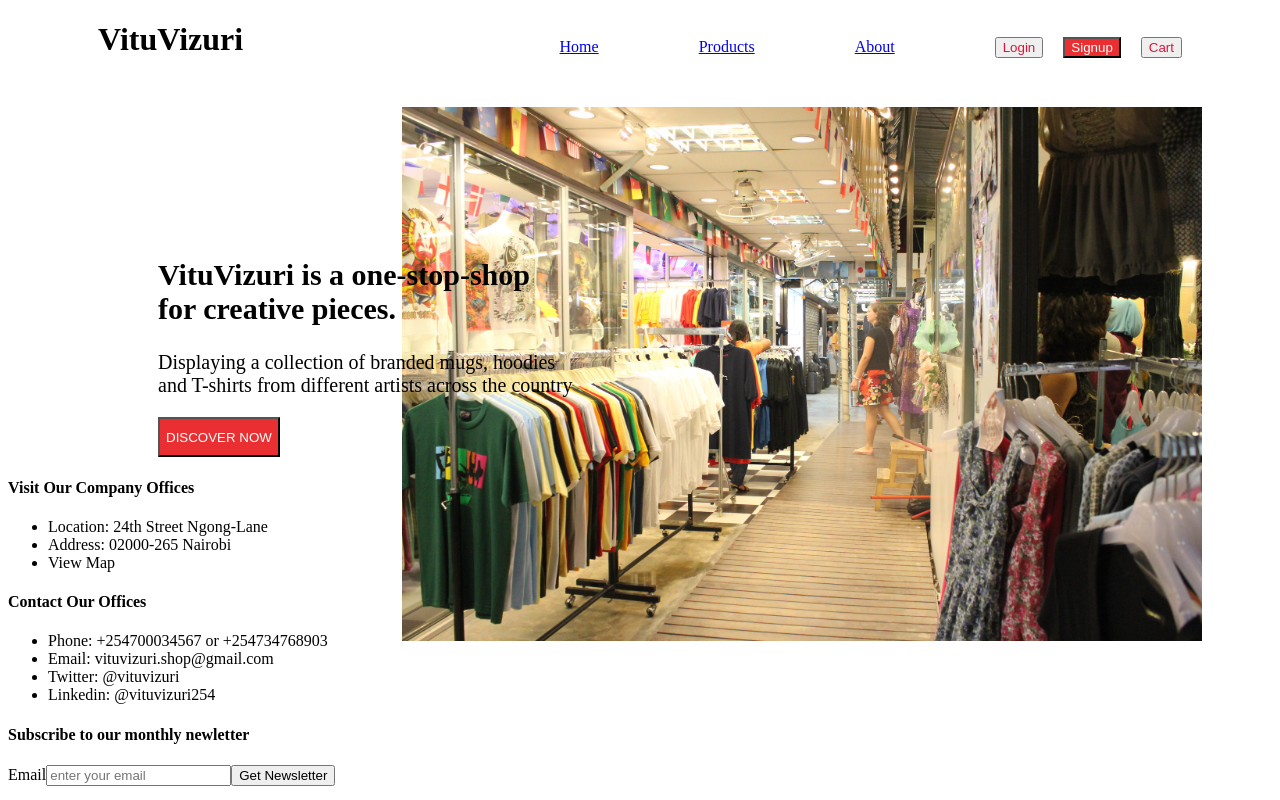
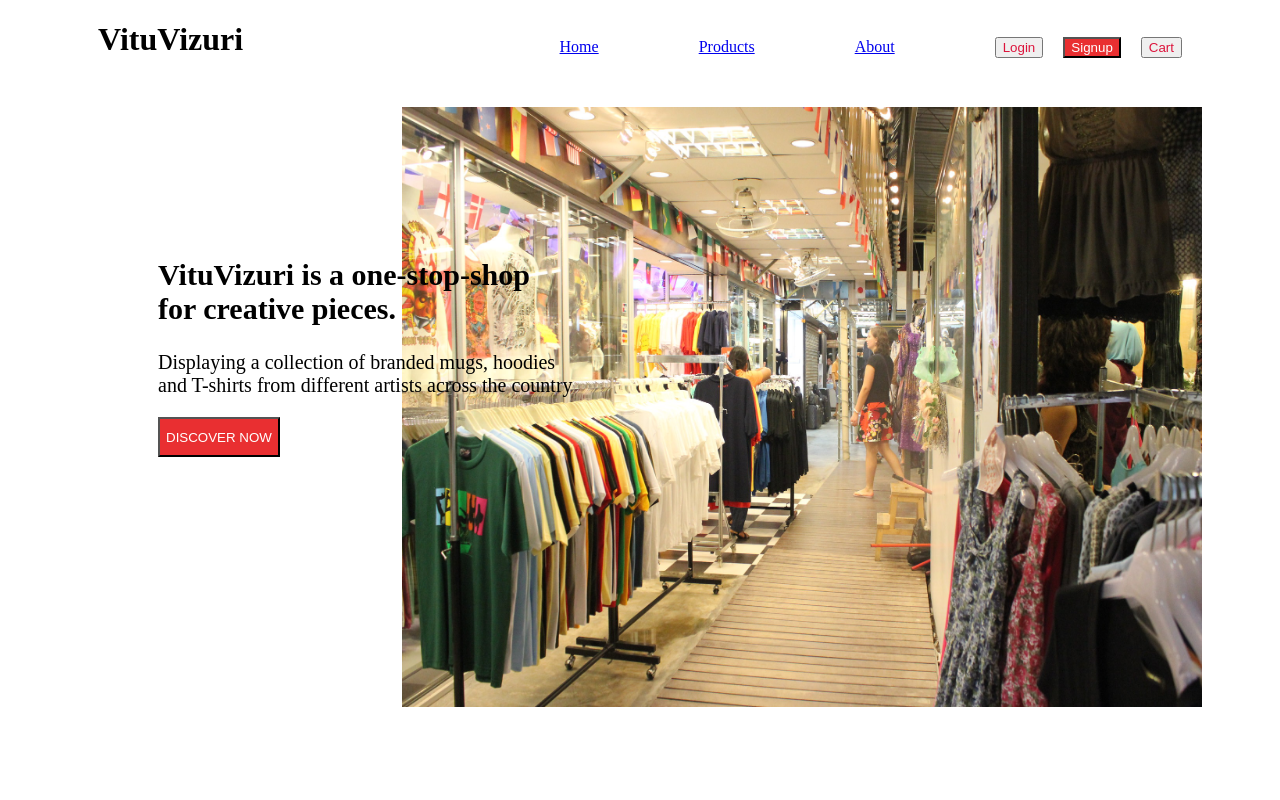
Before and after one commit to Monica-Macharia/vitu, a React (Create React App) app in the folder client/: page / in a window 1280 px wide. Built offline with nearby package versions, Linux system fonts and the light colour scheme.

Commit message:
polishing

```diff
--- a/client/src/App.css
+++ b/client/src/App.css
@@ -37,7 +37,7 @@
   }
 }
 /* body {
-  background-image: url("https://images.pexels.com/photos/1884584/pexels-photo-1884584.jpeg?auto=compress&cs=tinysrgb&w=600");
+  background-image: url("cover.jpg");
   background-size: 100%;
 } */
 nav.elements{
@@ -146,6 +146,7 @@ img.hoodie1{
 }
 img.profile{
   width: 800px;
+  height: 600px;
   float: right;
   margin-top: -350px;
   margin-right: 70px;
--- a/client/src/App.js
+++ b/client/src/App.js
@@ -8,7 +8,7 @@ import {Route, Routes} from 'react-router-dom';
 import Home from './Home.js';
 import Products from './Products.js';
 import About from './About.js';
-import Footer from './Footer.js';
+// import Footer from './Footer.js';
 import Login from './Login.js';
 import Signup from './Signup.js';
   import Cart from './Cart.js';
@@ -27,7 +27,7 @@ function App() {
         <Route path="/Signup" element={<Signup />}/>
         <Route path="/Cart" element={<Cart />}/>
       </Routes>
-    {<Footer/>}
+    {/* {<Footer/>} */}
        </div>
   );
 }
```
Also changed, not shown: client/public/githubicon.png (deleted).
